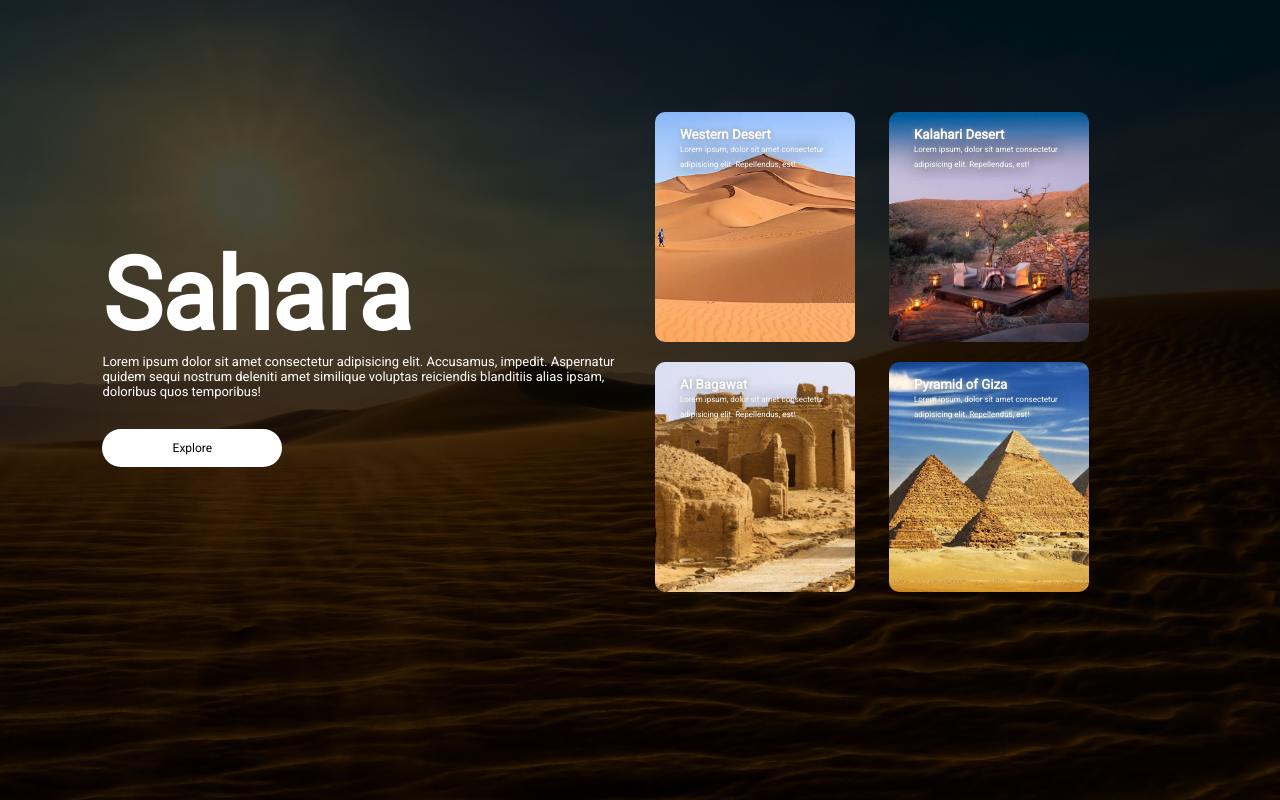
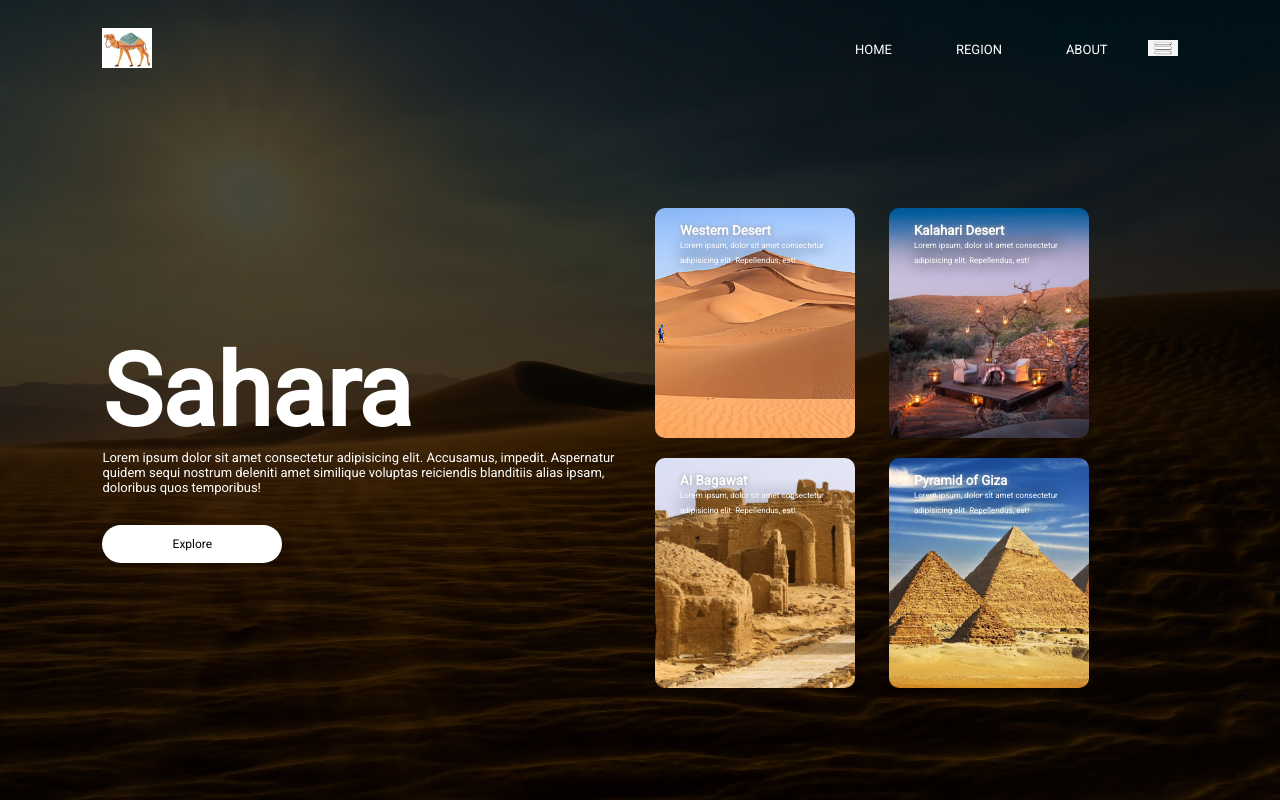
Before and after one commit to webfaisalbd/sahara-desert-header-design-using-html-css, a website: page index.html in a window 1280 px wide. Drawn offline with Linux system fonts and the light colour scheme.

Commit message:
inside the container, missing navbar part push from my inside vs code. so check my last commit code will be the safe.

```diff
--- a/index.html
+++ b/index.html
@@ -18,7 +18,22 @@
   </head>
   <body>
     <div class="container">
+
+      <div class="navbar">
+        <img src="images/camelLogo.jpg" class="logo" alt="logo">
+        <nav>
+          <ul>
+            <li><a href="">HOME</a></li>
+            <li><a href="">REGION</a></li>
+            <li><a href="">ABOUT</a></li>
+          </ul>
+        </nav>
+        <img src="images/nav.png" class="menu-icon" alt="nav menu">
+      </div>
+
+      <!-- one row, two col  -->
       <div class="row">
+        <!-- sahara text  -->
         <div class="col">
           <h1>Sahara</h1>
           <p>
```
